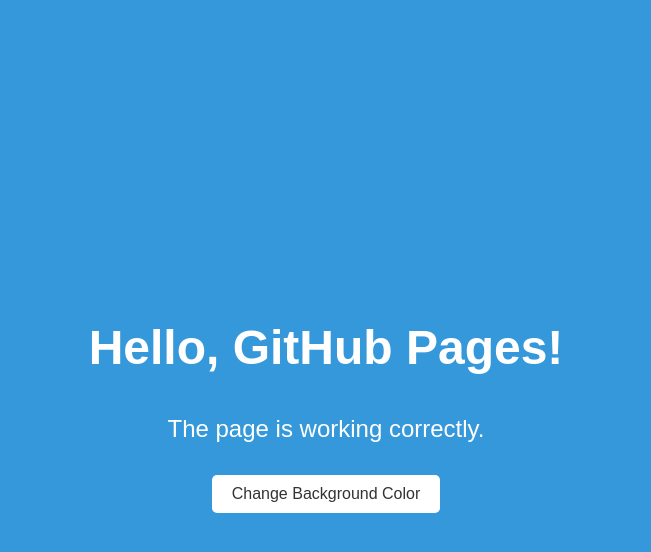
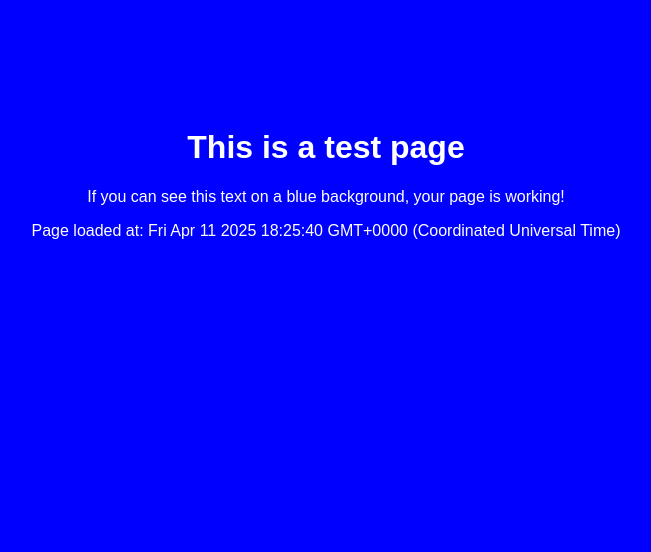
Before and after one commit to neumont-gamedev/Egg-Hunt-Game, a website: page index.html in a window 1280 px wide. Shown: the whole page, without its empty margins (314-965 px from the left). Drawn offline with Linux system fonts and the light colour scheme.

Commit message:
Update index.html

```diff
--- a/index.html
+++ b/index.html
@@ -1,86 +1,15 @@
 <!DOCTYPE html>
-<html lang="en">
+<html>
 <head>
-    <meta charset="UTF-8">
-    <meta name="viewport" content="width=device-width, initial-scale=1.0">
-    <title>Background Color Test</title>
-    <style>
-        body {
-            font-family: Arial, sans-serif;
-            display: flex;
-            flex-direction: column;
-            align-items: center;
-            justify-content: center;
-            height: 100vh;
-            margin: 0;
-            background-color: #3498db;
-            color: white;
-            text-align: center;
-            transition: background-color 1s ease;
-        }
-        h1 {
-            font-size: 3rem;
-            margin-bottom: 1rem;
-        }
-        p {
-            font-size: 1.5rem;
-            margin-bottom: 2rem;
-        }
-        button {
-            background-color: white;
-            border: none;
-            color: #333;
-            padding: 10px 20px;
-            font-size: 1rem;
-            border-radius: 5px;
-            cursor: pointer;
-            transition: transform 0.2s;
-        }
-        button:hover {
-            transform: scale(1.05);
-        }
-    </style>
+    <title>Test Page</title>
 </head>
-<body>
-    <h1>Hello, GitHub Pages!</h1>
-    <p>The page is working correctly.</p>
-    <button id="changeColor">Change Background Color</button>
+<body style="background-color: blue; color: white; font-family: Arial; text-align: center; padding-top: 100px;">
+    <h1>This is a test page</h1>
+    <p>If you can see this text on a blue background, your page is working!</p>
+    <p>Page loaded at: <span id="time"></span></p>
 
     <script>
-        // Array of background colors to cycle through
-        const colors = [
-            '#3498db', // Blue
-            '#e74c3c', // Red
-            '#2ecc71', // Green
-            '#f39c12', // Orange
-            '#9b59b6'  // Purple
-        ];
-
-        let currentColorIndex = 0;
-
-        // Get the button element
-        const colorButton = document.getElementById('changeColor');
-
-        // Add click event listener
-        colorButton.addEventListener('click', function() {
-            // Move to the next color (cycle back to beginning if at the end)
-            currentColorIndex = (currentColorIndex + 1) % colors.length;
-
-            // Apply the new background color
-            document.body.style.backgroundColor = colors[currentColorIndex];
-
-            // Add some text to show it's working
-            const timestamp = new Date().toLocaleTimeString();
-            colorButton.textContent = `Changed at ${timestamp}`;
-
-            // Reset button text after 2 seconds
-            setTimeout(function() {
-                colorButton.textContent = 'Change Background Color';
-            }, 2000);
-        });
-
-        // Log to console to help with debugging
-        console.log('Script loaded successfully!');
+        document.getElementById('time').textContent = new Date().toString();
     </script>
 </body>
 </html>
```
